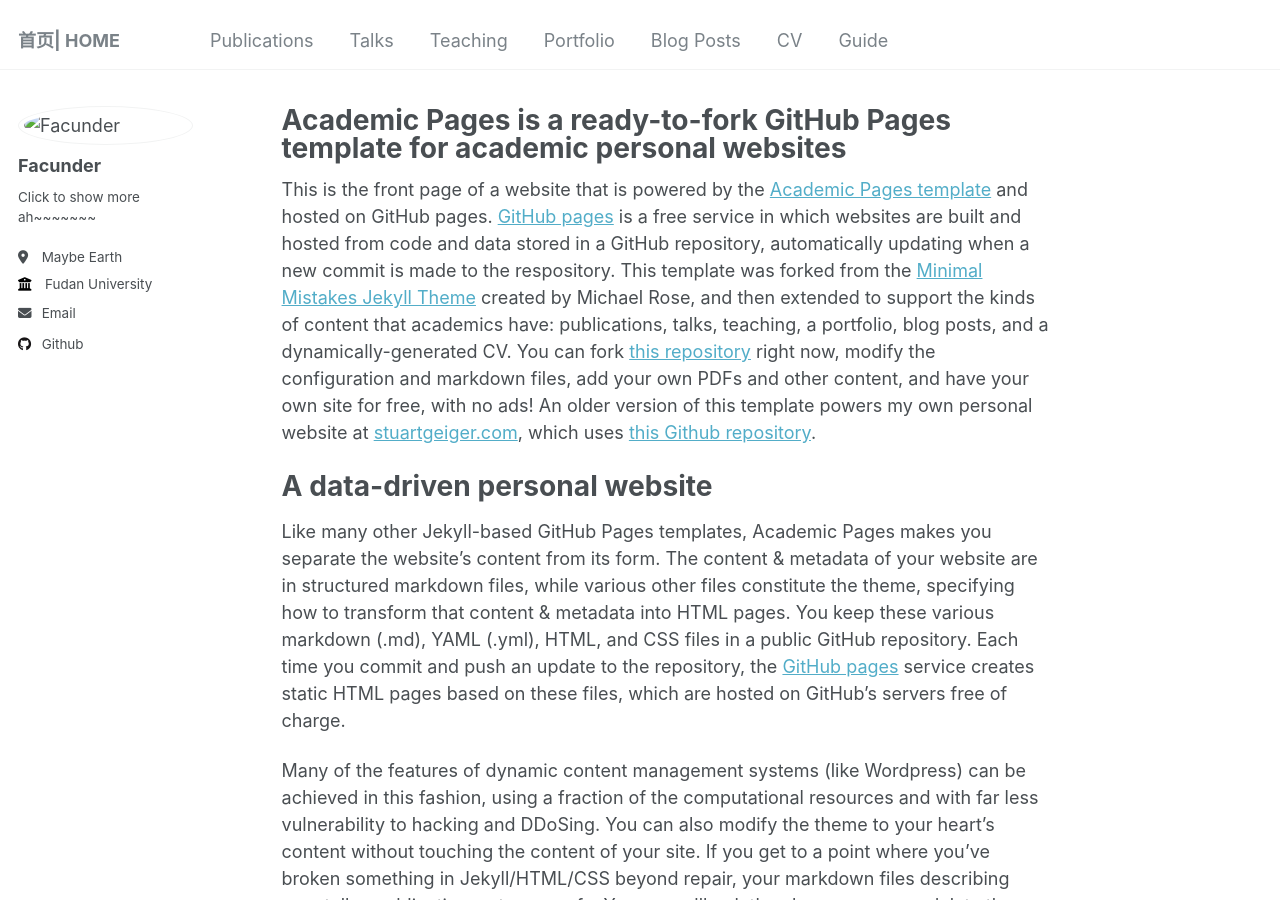
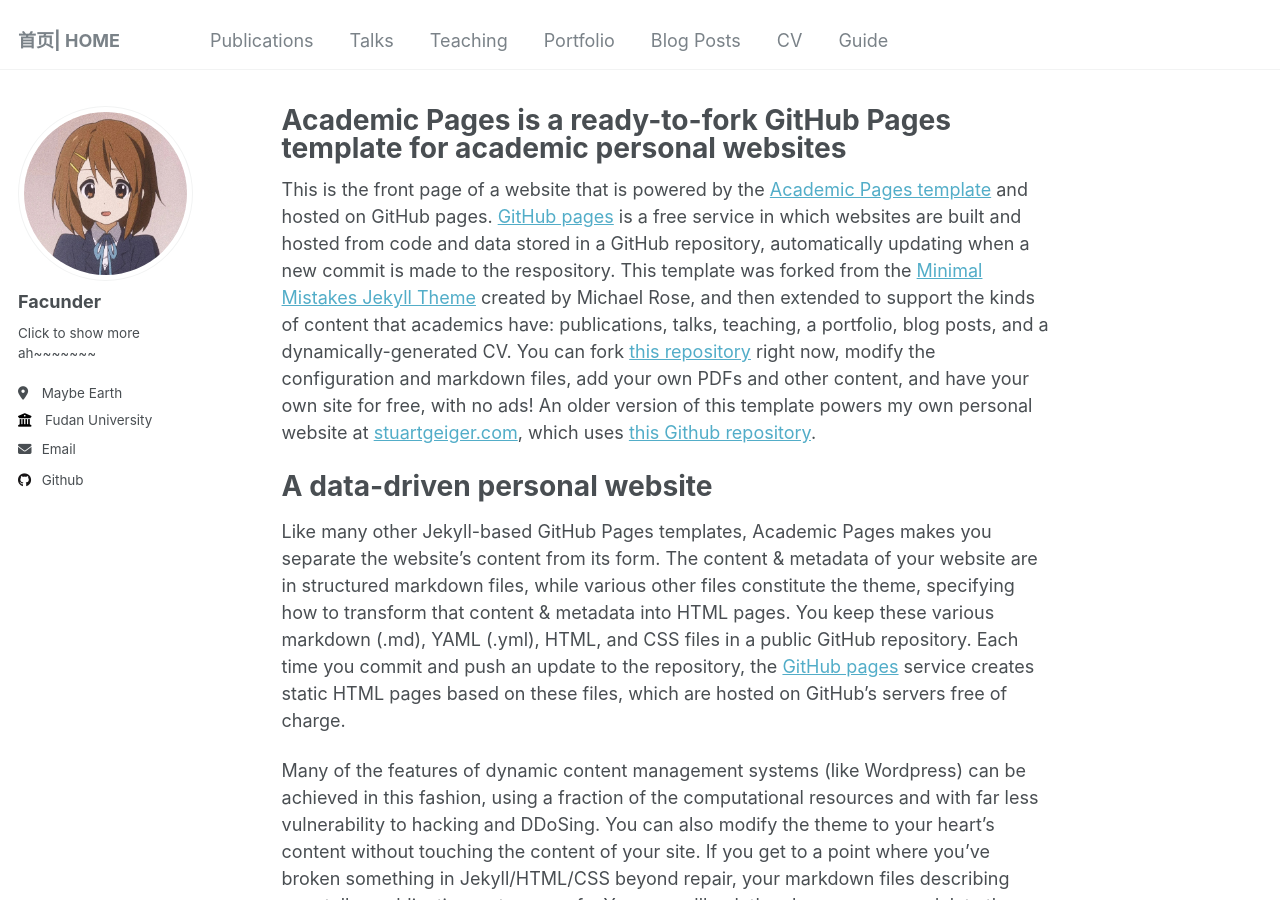
Before and after one commit to Facunder/Facunder.github.io, a Jekyll site: the page built from _pages/about.md, in a window 1280 px wide and 900 px high. Built offline with Jekyll 4.4.1, drawn with Linux system fonts in a browser that asks for light colours.

Commit message:
Update _config.yml

```diff
--- a/_config.yml
+++ b/_config.yml
@@ -21,7 +21,7 @@ repository               : "academicpages/academicpages.github.io"
 #               Additional customization can be done by editing /_includes/author-profile.html
 author:
   # Biographic information
-  avatar           : "./images/yui-1.jpeg"
+  avatar           : "yui-1.jpeg"
   name             : "Facunder"
   pronouns         : # example: "she/her"
   bio              : "Click to show more ah~~~~~~~"
```
